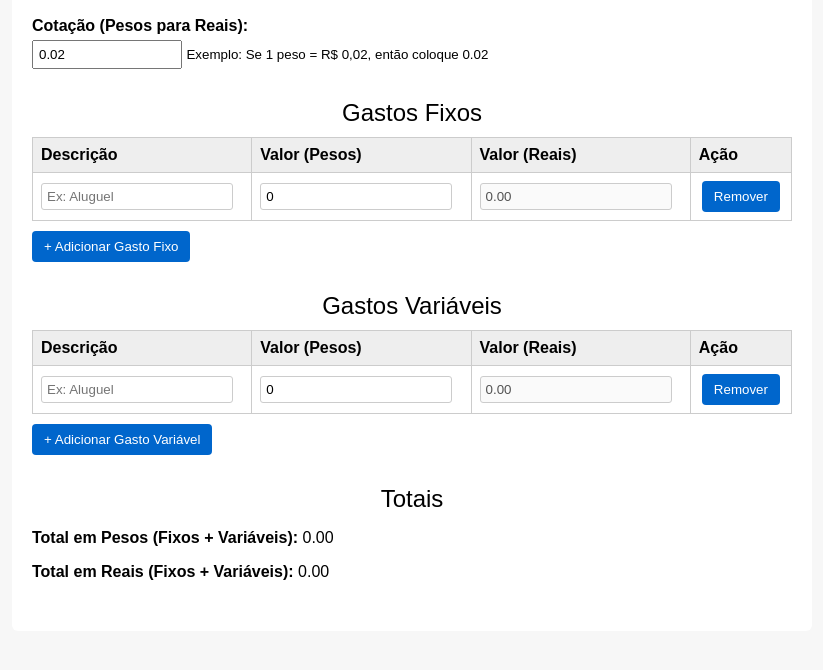
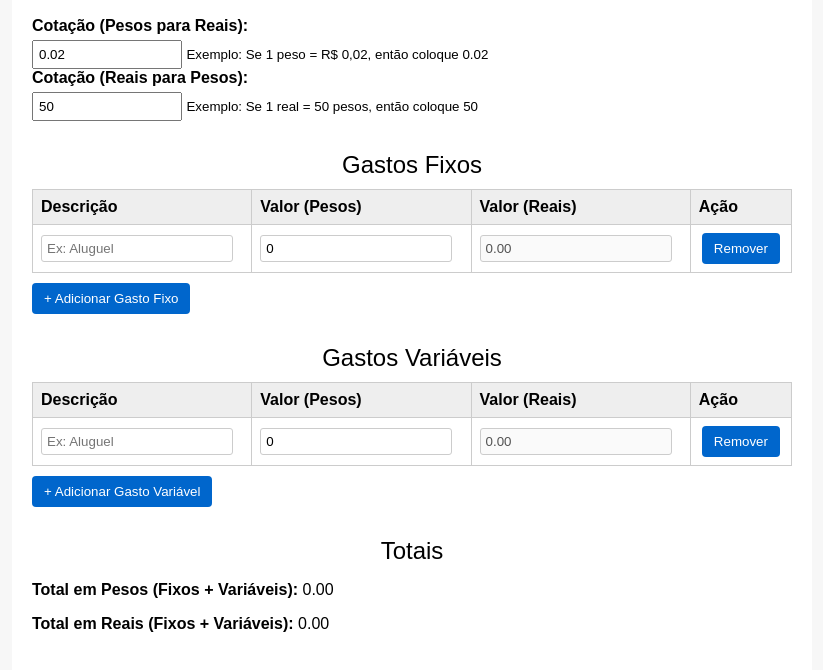
Before and after one commit to PedroDieb/gastos-pesos-reales, a plain HTML site: page index.html in a window 1280 px wide. Shown: the part 100-770 px from the top of the page, without its empty margins (228-1051 px from the left). Drawn offline with Linux system fonts and the light colour scheme.

Commit message:
Update index.html

```diff
--- a/index.html
+++ b/index.html
@@ -17,6 +17,10 @@
       <label for="cotacao">Cotação (Pesos para Reais):</label>
       <input type="number" id="cotacao" step="0.01" value="0.02">
       <small>Exemplo: Se 1 peso = R$ 0,02, então coloque 0.02</small>
+      <br>
+      <label for="cotacao-reais">Cotação (Reais para Pesos):</label>
+      <input type="number" id="cotacao-reais" step="0.01" value="50">
+      <small>Exemplo: Se 1 real = 50 pesos, então coloque 50</small>
     </div>
 
     <!-- Gastos Fixos -->
```
